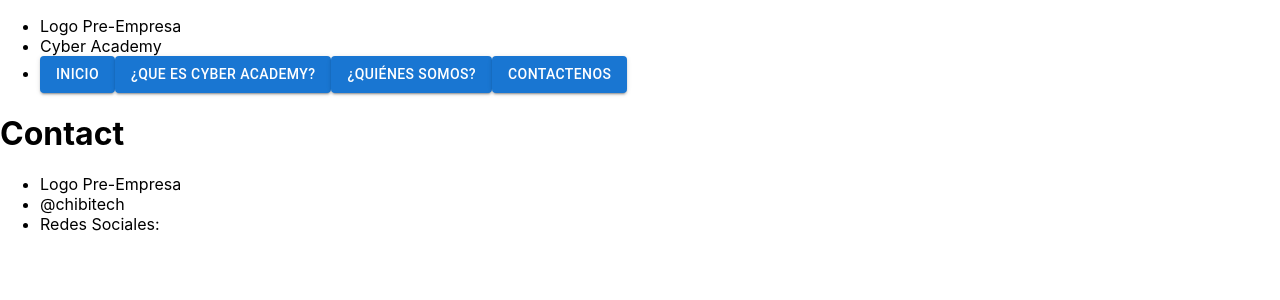
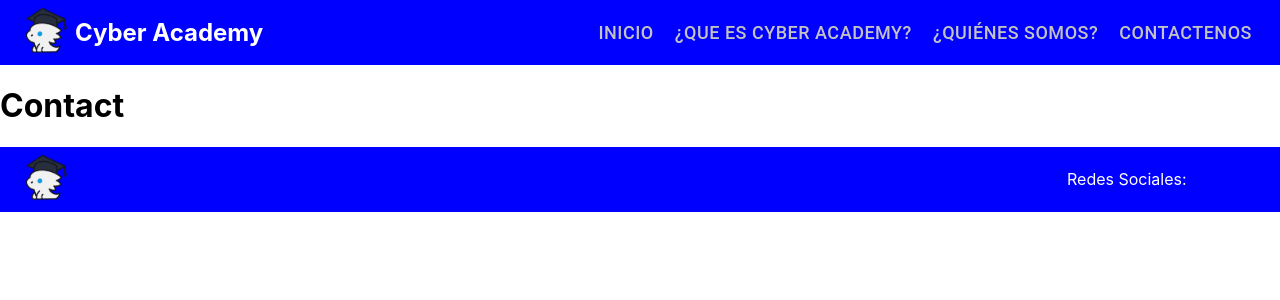
Before and after one commit to SebaUni/cyberacademyWeb, a React (Create React App) app: page /Contacts in a window 1280 px wide. Shown: the top 300 px of the page. Built offline with nearby package versions, Linux system fonts and the light colour scheme.

Commit message:
Update Website Navbar
Agregado la Estructura y Funcionalidad basica de la Navbar y Footbar

```diff
--- a/src/Assets/logos.js
+++ b/src/Assets/logos.js
@@ -7,39 +7,37 @@
 import "./logosStyle.css";
 
 //Define Seccion que contiene el Logo de la Empresa
-const logoEmpresa= () => {
+export const LogoEmpresa= () => {
     return (
         <div className="Logo" title="Empresa">
             <img src={imgCompany} alt="Logo de la Empresa"/>
         </div>
     );
-};
+}
 
 //Define Seccion que contiene el Logo de la Aplicacion
-const logoApp= () => {
+export const LogoApp= () => {
     return (
         <div className="Logo" title="Aplicacion">
             <img src={imgApp} alt="Logo de la Aplicacion"/>
         </div>
     );
-};
+}
 
 //Define Seccion que contiene el Logo de la Feria de Software
-const logoFeria= () => {
+export const LogoFeria= () => {
     return (
         <div className="Logo" title="Feria">
             <img src={imgFeria} alt="Logo de la Feria de Software"/>
         </div>
     );
-};
+}
 
 //Define Seccion que contiene el Logo de la Universidad
-const logoUSM= () => {
+export const LogoUSM= () => {
     return (
         <div className="Logo" title="Aplicacion">
             <img src={imgUSM} alt="Logo de la Universidad"/>
         </div>
     );
-};
-
-export default { logoEmpresa, logoApp, logoFeria, logoUSM };
+}
--- a/src/Assets/logosStyle.css
+++ b/src/Assets/logosStyle.css
@@ -0,0 +1,11 @@
+/*Estilo del Logo de la Empresa*/
+.Logo img[title="Empresa"] {
+    width: 450;
+    height: 500;
+}
+
+/*Estilo del Logo de la App*/
+.Logo img[title="Aplicacion"] {
+    width: 450;
+    height: 500;
+}
--- a/src/Components/Footbar.js
+++ b/src/Components/Footbar.js
@@ -2,25 +2,19 @@
 //import { useState } from 'react';
 //import { Link } from 'react-router-dom';
 //import Button from '@mui/material/Button';
-import "./NavbarStyle.css";
+import "./FootbarStyle.css";
+const Logos = require("./../Assets/logos")
 
 //Barra de Navegacion de la Pagina
 const FootnoteBar=() => (
-    <nav className="footnote">
-        <ul>
-            <li>
-                <div>Logo Pre-Empresa</div>
-            </li>
-            <li>
-                <div>@chibitech</div>
-            </li>
-            <li>
-                <div className="RRSS">
-                    Redes Sociales:
-                </div>
-            </li>
-        </ul>
-    </nav>
+    <div className="footnote">
+        <div className="Image">
+            <Logos.LogoEmpresa/>
+        </div>
+        <div className="RRSS">
+            Redes Sociales:
+        </div>
+    </div>
 );
 
 export default FootnoteBar;
--- a/src/Components/FootbarStyle.css
+++ b/src/Components/FootbarStyle.css
@@ -0,0 +1,38 @@
+/*Estilo de la NavigationBar*/
+.footnote {
+    display: flex;
+    box-sizing: border-box;
+    justify-content:space-between;
+    align-items: center;
+    width: auto;
+    height: 65px;
+    background-color: blue;
+    padding: 10px 20px;
+    gap: 80%;
+}
+
+/*Estilo de la Imagen en la NavigationBar*/
+.footnote .Image img{
+    flex: 1;
+    padding: 0;
+    width: 50px;
+    margin-left: auto;
+    margin-top: 0;
+    margin-bottom: 0;
+}
+
+/*Estilo de la Seccion del RRSS en la NavigationBar*/
+.footnote .RRSS {
+    flex: 2;
+    flex-grow: 1;
+    justify-content: center;
+    align-items: center;
+    text-align: left;
+    font-size: auto;
+    color: white;
+    padding: 0;
+    margin-left: 5px;
+    margin-right: 10px;
+    margin-top: 0;
+    margin-bottom: 0;
+}
--- a/src/Components/Navbar.js
+++ b/src/Components/Navbar.js
@@ -1,35 +1,46 @@
 //import React from 'react';
 //import { useState } from 'react';
 import { Link } from 'react-router-dom';
+//import { LogoEmpresa, LogoApp, LogoFeria, LogoUSM } from './../Assets/Images';
 import Button from '@mui/material/Button';
 import "./NavbarStyle.css";
+
+const Logos = require("./../Assets/logos")
 
 //Barra de Navegacion de la Pagina
 const NavigationBar= () => {
     return (
         <nav className="navbar">
+            <div className="Image">
+                <Logos.LogoEmpresa/>
+            </div>
+            <div className="Title">
+                <h1>Cyber Academy</h1>
+            </div>
+            <div className="Buttons">
                 <ul>
                     <li>
-                    <div>Logo Pre-Empresa</div>
+                        <Button className="NavButton" variant="text" component={Link} to='/Homepage'>
+                            Inicio
+                        </Button>
                     </li>
                     <li>
-                    <div>Cyber Academy</div>
-                </li>
-                <li className="navMenu">
-                    <Button variant="contained" component={Link} to='/Homepage'>
-                        Inicio
-                    </Button>
-                    <Button variant="contained" component={Link} to='/Product'>
+                        <Button className="NavButton" variant="text" component={Link} to='/Product'>
                             ¿Que es Cyber Academy?
                         </Button>
-                    <Button variant="contained" component={Link} to='/Team'>
+                    </li>
+                    <li>
+                        <Button className="NavButton" variant="text" component={Link} to='/Team'>
                             ¿Quiénes Somos?
                         </Button>
-                    <Button variant="contained" component={Link} to='/Contacts'>
+                    </li>
+                    <li>
+                        <Button className="NavButton" variant="text" component={Link} to='/Contacts'>
                             Contactenos
                         </Button>
                     </li>
                 </ul>
+            </div>
         </nav>
     );
 }
--- a/src/Components/NavbarStyle.css
+++ b/src/Components/NavbarStyle.css
@@ -0,0 +1,73 @@
+/*Estilo de la NavigationBar*/
+.navbar {
+    display: flex;
+    box-sizing: border-box;
+    justify-content:space-between;
+    align-items: center;
+    width: auto;
+    height: 65px;
+    background-color: blue;
+    padding: 10px 20px;
+}
+
+/*Estilo de la Imagen en la NavigationBar*/
+.navbar .Image img{
+    flex: 1;
+    padding: 0;
+    width: 50px;
+    margin-left: auto;
+    margin-top: 0;
+    margin-bottom: 0;
+}
+
+/*Estilo de la Seccion del Titulo en la NavigationBar*/
+.navbar .Title {
+    flex: 2;
+    flex-grow: 1;
+    justify-content: center;
+    align-items: center;
+    text-align: left;
+    font-size: auto;
+    color: white;
+    padding: 0;
+    margin-left: 5px;
+    margin-right: 10px;
+    margin-top: 0;
+    margin-bottom: 0;
+}
+
+/*Estilo del Listado con Botones del NavigationBar*/
+.navbar .Buttons ul {
+    flex: 3;
+    flex-grow: 2;
+    list-style-type: none;
+    padding: 0;
+    margin-top: 0;
+    margin-bottom: 0;
+}
+
+/*Estilo del la Seccion de un Boton en el NavigationBar*/
+.navbar .Buttons ul li {
+    display: inline-block;
+}
+
+/*Estilo del Boton en el NavigationBar*/
+.navbar .Buttons ul li .NavButton{
+    background-color: transparent;
+    margin-left: 5px;
+    color: rgb(195, 195, 195);
+    font-size: large;
+    transition: transform 0.7s ease;
+}
+
+.navbar .Buttons ul li .NavButton:hover{
+    transform: scale(1.2,1.2);
+    color: white;
+    opacity: 100%;
+}
+
+.navbar .Buttons ul:has(li .NavButton:hover) li .NavButton:not(:hover){
+    transform: scale(0.8,0.8);
+    color: rgb(196, 196, 196);
+    opacity: 80%;
+}
```
Lines whose indentation alone changed are shown as unchanged.
